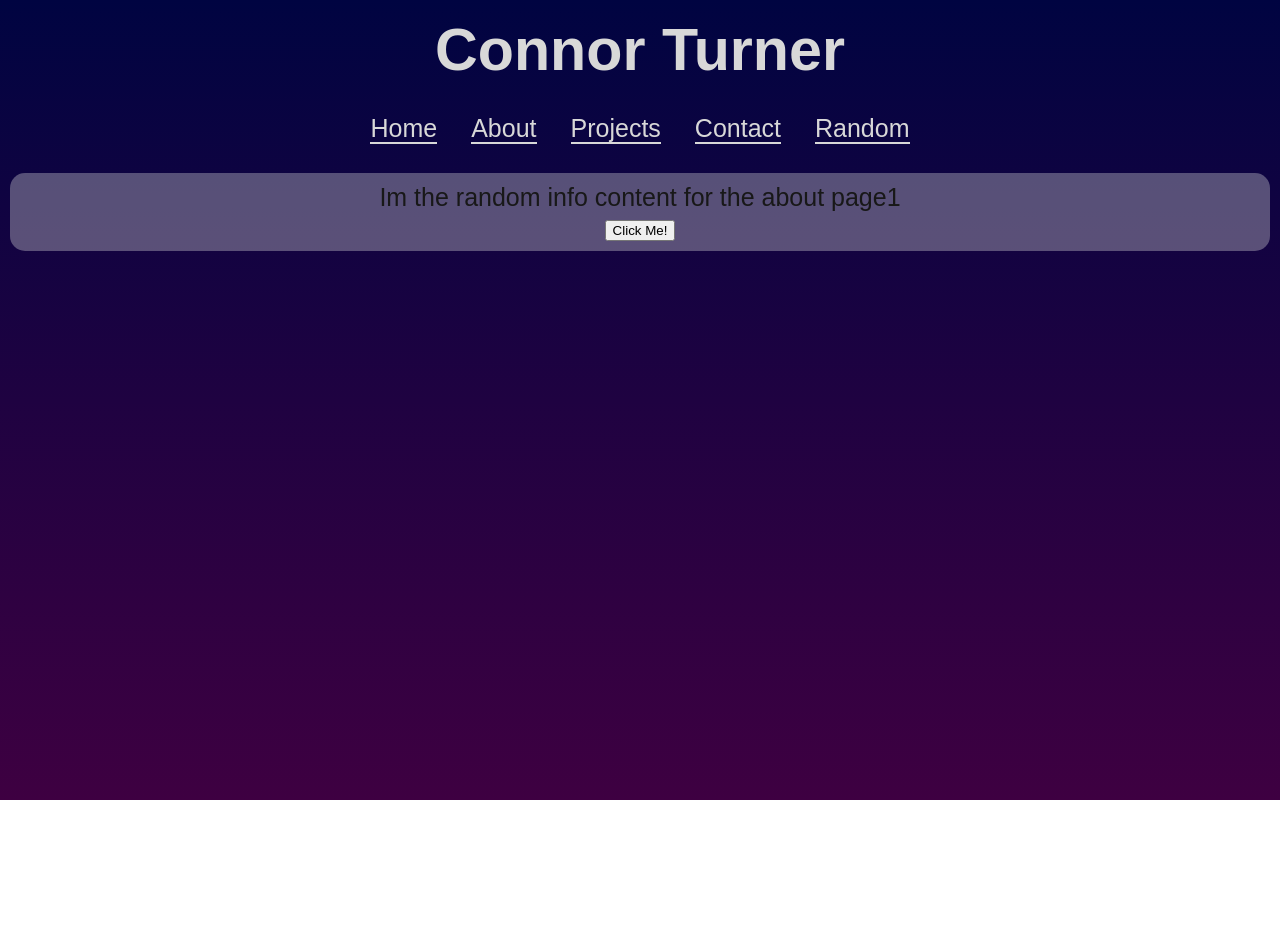
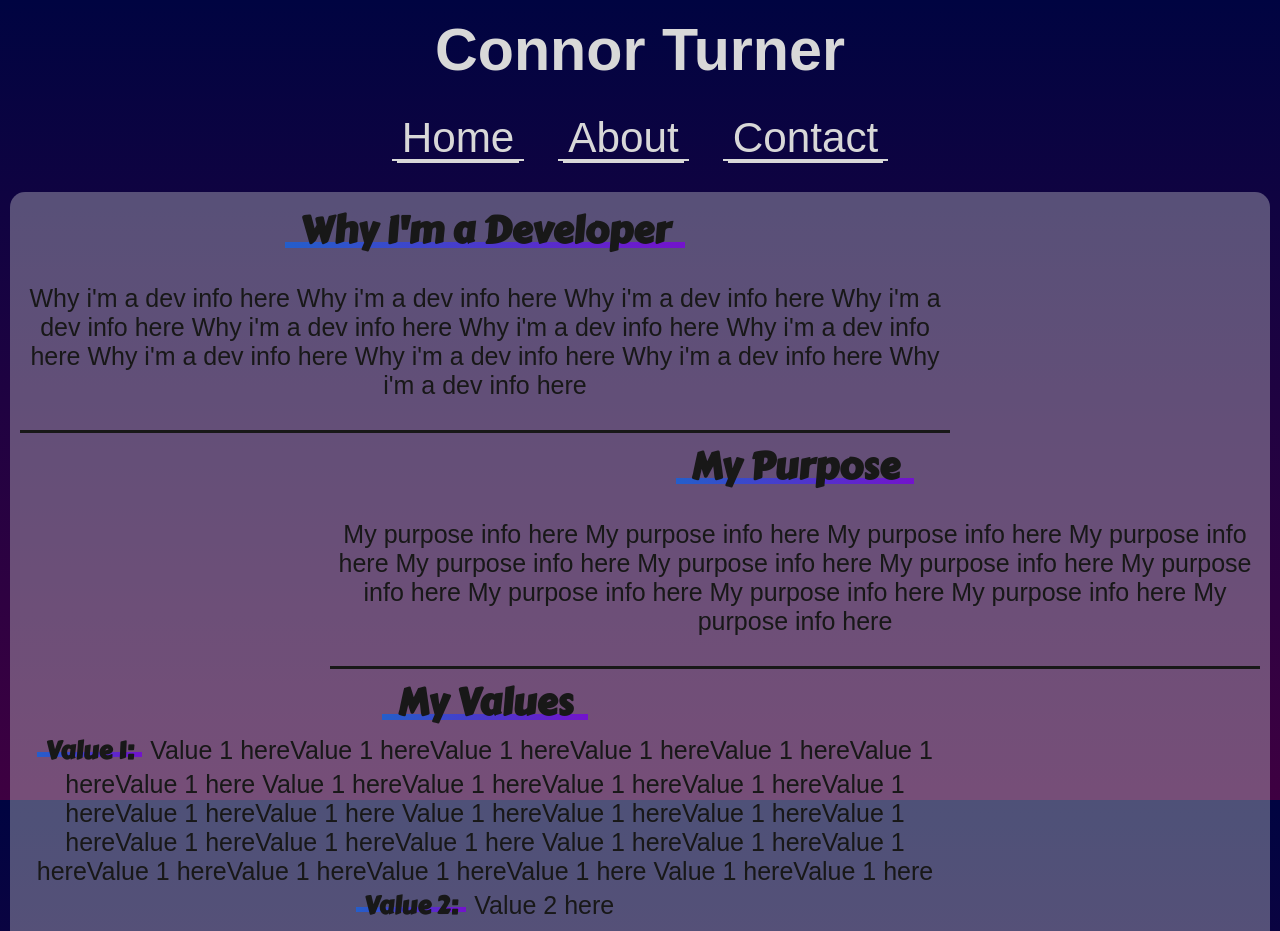
Before and after one commit to cturn5830/PersonalSite_old1, a Next.js app: page /about in a window 1280 px wide. Shown: the top 931 px of the page. Before the commit the page ends 800 px from the top, so only its background shows below. Built offline with nearby package versions, Linux system fonts and the light colour scheme; a web font is replaced by a local one.

Commit message:
Changes
Changed navbar
added about text/layout
added view more projects button
changed site logo

```diff
--- a/Comp/AboutContent.js
+++ b/Comp/AboutContent.js
@@ -1,31 +1,96 @@
 import Image from "next/dist/client/image"
 import PlaceHolder from "../public/img/PHIMG.jpg"
-import React, {useState} from "react"
+import React, {useState, Component} from "react"
+
 
 export default function AboutContent(){
-const [fact, selectFact] = useState(1)
+const [fact, setfact] = useState("")
+
 
 const FactsHere = [
     "I'm currently 19 years young",
     "I grew up in Ohio",
     "I have seven siblings"]
 
-function randomFact(){
-    let number = math.floor(math.random() * FactsHere.length)
-    return(number)
-}
+let factshow = FactsHere[0]
+let num = 1
 
-
-function factSelection() {
-    selectFact(randomFact())
+function getRandomInt() {
+  let num = Math.floor(Math.random() * FactsHere.length);
+  setfact = FactsHere[num]
 }
 
     return(
     <div className="content">
+<div className="about1">
 
-        <div id="randominfo"> Im the random info content for the about page
+    <h2> Why I'm a Developer </h2>
+    <p> Why i'm a dev info here
+    Why i'm a dev info here
+    Why i'm a dev info here
+    Why i'm a dev info here
+    Why i'm a dev info here
+    Why i'm a dev info here
+    Why i'm a dev info here
+    Why i'm a dev info here
+    Why i'm a dev info here
+    Why i'm a dev info here
+    Why i'm a dev info here </p>
+</div>
+
+<div className="about2">
+
+    <h2> My Purpose </h2>
+    <p> My purpose info here
+    My purpose info here
+    My purpose info here
+    My purpose info here
+    My purpose info here
+    My purpose info here
+    My purpose info here
+    My purpose info here
+    My purpose info here
+    My purpose info here
+    My purpose info here
+    My purpose info here </p>
+</div>
+<div className="about3">  {//VALUES!!!
+}
+
+<h2> My Values </h2>
+
+<h4>Value 1:</h4>
+<p>Value 1 hereValue 1 hereValue 1 hereValue
+    1 hereValue 1 hereValue 1 hereValue 1 here
+    Value 1 hereValue 1 hereValue 1 hereValue
+    1 hereValue 1 hereValue 1 hereValue 1 here
+    Value 1 hereValue 1 hereValue 1 hereValue
+    1 hereValue 1 hereValue 1 hereValue 1 here
+    Value 1 hereValue 1 hereValue 1 hereValue
+    1 hereValue 1 hereValue 1 hereValue 1 here
+    Value 1 hereValue 1 here</p>
+<br/>
+
+<h4>Value 2:</h4>
+<p>Value 2 here</p>
+<br/>
+
+<h4>Value 3:</h4>
+<p>Value 3 here</p>
+<br/>
+
+<h4>Value 4:</h4>
+<p>Value 4 here</p>
+<br/>
+</div>
+
+
+{// Random fact section
+}
+
+        <div id="randominfo">Random facts display below<br/>
         <span className="randomfacts">{fact}</span>
         </div>
-            <button onclick={factSelection}>Click Me!</button>
+            <button id="factbtn" onClick={getRandomInt}>Click Me!</button>
     </div>)
 }
--- a/Comp/HomeIntro.js
+++ b/Comp/HomeIntro.js
@@ -4,10 +4,11 @@ import Recentproject from "./RecentProjects"
 import Heroimg from "../public/img/HeroImg.jpg"
 import HowIDoIt from "./HowIDoIt"
 
+
 export default function Introcontent(){
     return(<div className="content">
         <div className="home1">
-            <div className="Heroimg"><Image src={Heroimg} alt="Hero"/></div>
+            <img className="Heroimg" src="/img/HeroImg.jpg" alt="Hero"/>
             <div className="Greeting">
             <h2>Howdy There!</h2>
             <p>What am I all about?
--- a/Comp/Navbar.js
+++ b/Comp/Navbar.js
@@ -10,14 +10,8 @@ export default function Navbar(){
     <li><Link href="/about">
     <a>About</a>
     </Link></li>
-    <li><Link href="/projects">
-    <a>Projects</a>
-    </Link></li>
     <li><Link href="/contact">
     <a>Contact</a>
-    </Link></li>
-    <li><Link href="/random">
-    <a>Random</a>
     </Link></li>
 </ul>
     </div>
--- a/styles/globals.css
+++ b/styles/globals.css
@@ -24,16 +24,18 @@ body{
     font-size: 25px;
 }
 
-h1,h2,h3,h4,h5{
+h2,h3,h4,h5{
     margin:0 auto 0 auto;
     padding:0;
+    font-family: 'Carter One', cursive;
 }
 h1{
+    margin:0 auto 0 auto;
+    padding:0;
     font-size: 3.7rem;
     padding-top:15px;
 }
 h2{
-    font-family: 'Carter One', cursive;
     background:linear-gradient(90deg, rgb(36, 94, 202),rgb(115, 19, 204));
     background-size: 100% 6px;
     background-repeat: no-repeat;
@@ -41,6 +43,7 @@ h2{
     width:fit-content;
     padding:0 15px 0 15px;
 }
+
 a{
     transition: .7s !important;
 }
@@ -48,6 +51,10 @@ a:hover{
      color:rgb(163, 4, 163) !important;
      transition:.7s !important;
 }
+
+
+
+
 /* home */
 .home1{
     width:80%;
@@ -60,14 +67,41 @@ a:hover{
     width:100%;
     padding:0 10px;
 }
+.HeroimgA{
+    border:solid 5px green;
+}
 .Heroimg{
-    margin-top: 15px;
+    margin-top: auto;
+    margin-bottom:auto;
+    margin-left: auto;
     box-shadow: black 5px 5px 15px;
-    width: fit-content;
-    height: fit-content;
+    width: 50%;
 }
 .HIDIimg{
+    margin-left:auto;
+    margin-right:auto;
     display: flex;
+    max-width:1100px;
+}
+.SendProj{
+    background-image: linear-gradient(90deg,rgb(0, 4, 65), rgb(62, 0, 65));
+    height: 100%;
+    border:none;
+    color:white;
+    padding:1rem;
+    border-radius: 13px;
+    font-family: 'Carter One', cursive;
+    transition:.7s !important;
+}
+.SendProj:hover{
+    cursor:pointer;
+    font-size: .7em;
+    color:rgb(163, 4, 163) !important;
+    transition:.7s !important;
+}
+.SendProjdiv{
+    text-align: right;
+    padding-right:7%
 }
 
 /* IMG Class for images */
@@ -99,9 +133,12 @@ a:hover{
     text-decoration: none;
     color:rgb(216, 216, 216);
     border-bottom: 2px solid ;
+    padding:0 5px;
+    font-size:1.3em;
 }
 .Navbar a:hover{
-    font-size:1.3em;
+    font-size:1.8em;
+    border-bottom: 5px solid;
 }
 
 
@@ -175,6 +212,31 @@ form textarea{
     font-family: sans-serif;
 }
 .FormIntrotext{
+
     padding-top:20px;
     padding-bottom: 10px;
 }
+
+
+
+/* About page */
+.about1, .about3, .about2{
+    width: 75%;
+    border-bottom: 3px solid;
+    margin-bottom: 5px;
+    padding-bottom: 5px;
+}
+.about2{
+    margin-left:auto;
+}
+.about3 h4, .about3 p{
+    display: inline;
+}
+.about3 h4{
+    padding:0 .5rem;
+    margin-right: .5rem;
+    background:linear-gradient(90deg, rgb(36, 94, 202),rgb(115, 19, 204));
+    background-size: 100% 5px;
+    background-repeat: no-repeat;
+    background-position-y: 21px;
+}
```
Also changed, not shown: Comp/RecentProjects.js (+7 -1 lines), 1 other file (tests, documents, lock files or other folders).
